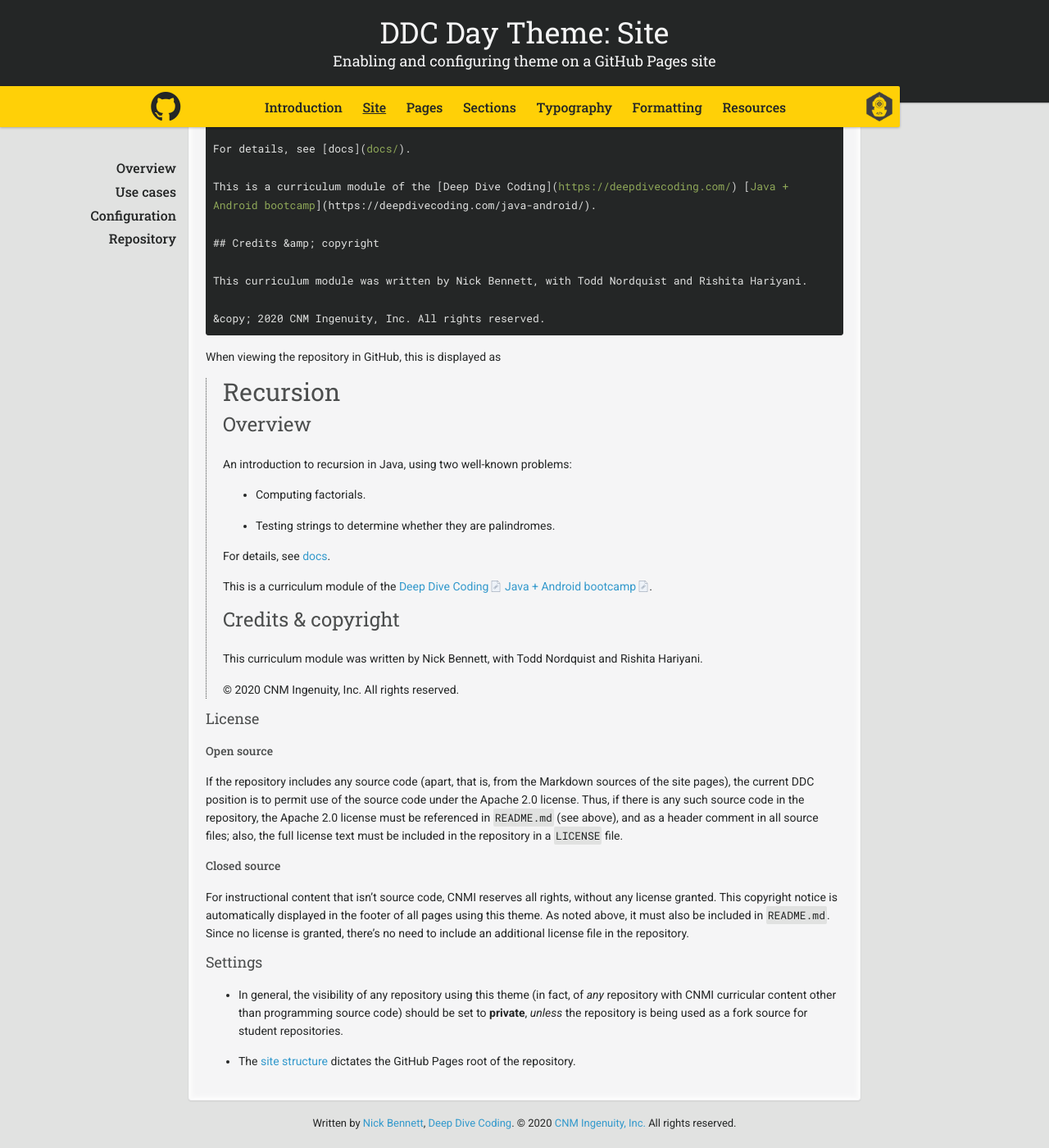
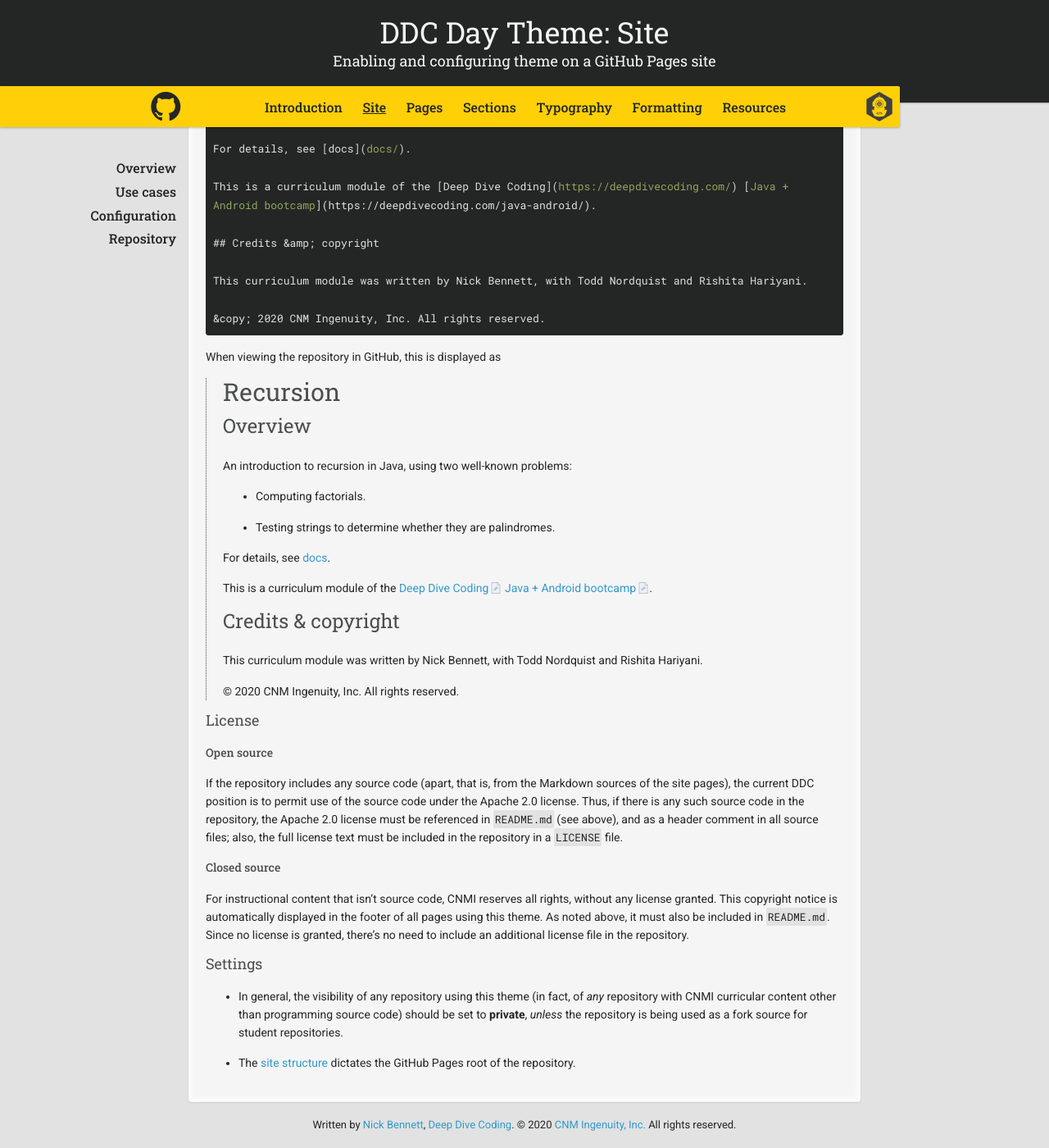
Before and after one commit to ddc-java/ddc-day, a Jekyll site: the page built from site.md, in a window 1280 px wide and 1400 px high, scrolled down 4167 px. Shown: the whole window at 82% size. Built offline with Jekyll 4.4.1, drawn with Linux system fonts in a browser that asks for light colours; nearby versions of some CDN libraries; our own code applies the rules of GitHub Pages for plain Markdown files.

Commit message:
Increase top margin on headings

```diff
--- a/_sass/ddc-day.scss
+++ b/_sass/ddc-day.scss
@@ -91,6 +91,12 @@
   color: $medium-dark-color;
   font-weight: 500;
   margin: 0 0 1.1em 0;
+}
+
+h1, h2, h3, h4, h5, h6 {
+  &:not(:first-child) {
+    margin-top: 0.5em;
+  }
 }
 
 p, ul, ol, table, pre, dl {
```
